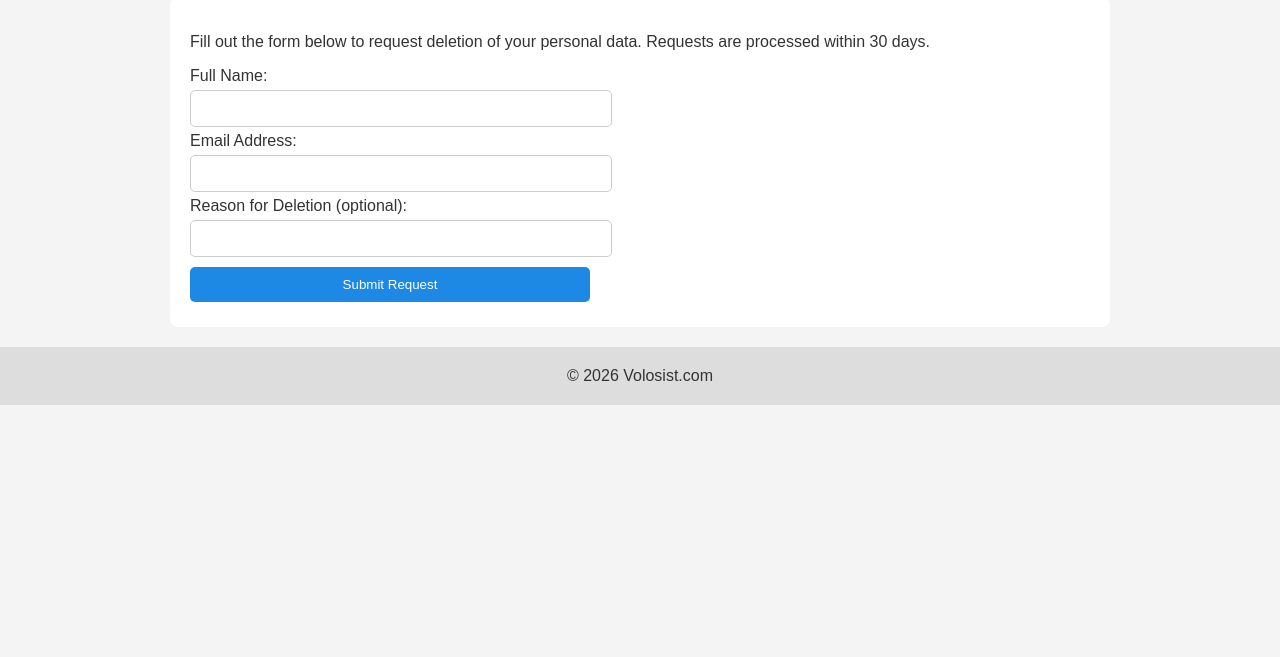
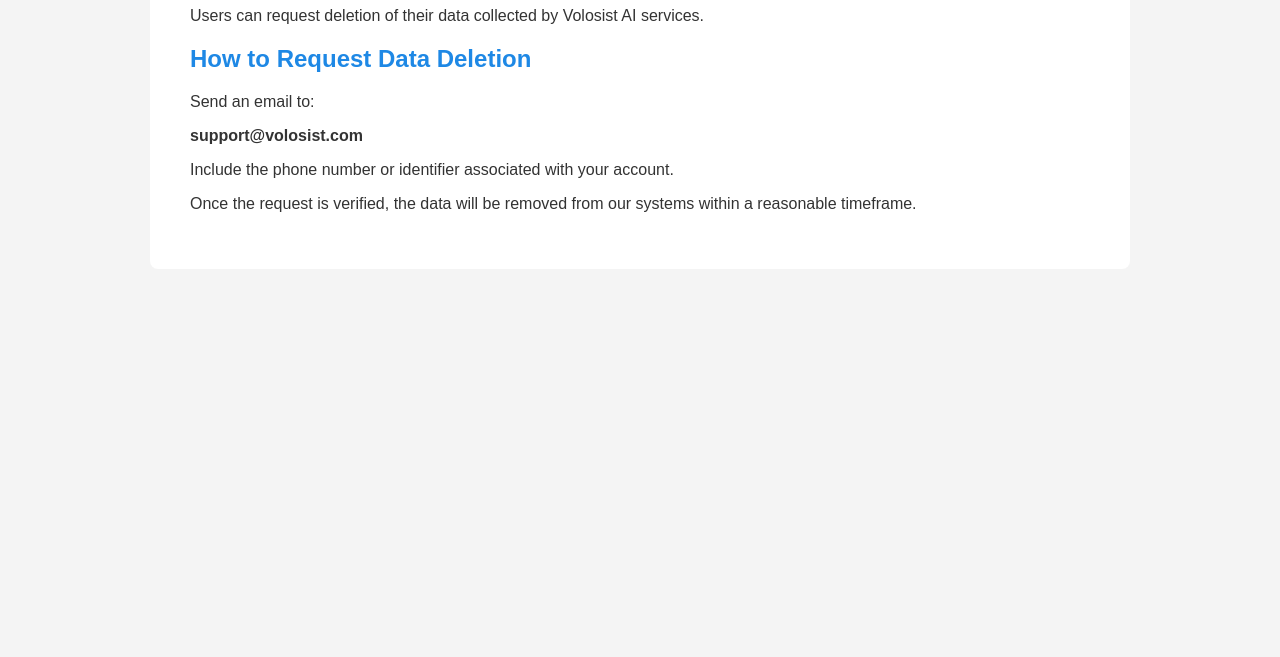
Before and after one commit to volodev-max/policy, a plain HTML site: page data-deletion.html in a window 1280 px wide. Shown: the part 143-800 px from the top of the page. Drawn offline with Linux system fonts and the light colour scheme.

Commit message:
Update data-deletion.html

```diff
--- a/data-deletion.html
+++ b/data-deletion.html
@@ -1,50 +1,46 @@
 <!DOCTYPE html>
-<html lang="en">
+<html>
 <head>
 <meta charset="UTF-8">
-<meta name="viewport" content="width=device-width, initial-scale=1.0">
-<title>Data Deletion - Volosist.com</title>
+<title>User Data Deletion - Volosist AI</title>
+
 <style>
-  body { font-family: Arial; margin:0; padding:0; background:#f4f4f4; color:#333; }
-  header { background:#1e88e5; color:white; padding:20px; text-align:center; }
-  main { max-width:900px; margin:20px auto; padding:20px; background:white; border-radius:8px; }
-  h2 { color:#1e88e5; margin-top:20px; }
-  form input, form button {
-    width:100%; max-width:400px; padding:10px; margin:5px 0; border-radius:5px; border:1px solid #ccc;
-  }
-  form button {
-    background:#1e88e5; color:white; border:none; cursor:pointer;
-  }
-  form button:hover { background:#1565c0; }
-  footer { background:#ddd; text-align:center; padding:20px; margin-top:20px; }
+body{font-family:Arial;margin:0;background:#f4f4f4;color:#333;}
+main{max-width:900px;margin:auto;background:white;padding:40px;margin-top:30px;border-radius:8px;}
+h1,h2{color:#1e88e5;}
 </style>
 </head>
+
 <body>
 
-<header>
-  <h1>User Data Deletion</h1>
-</header>
+<main>
 
-<main>
-  <p>Fill out the form below to request deletion of your personal data. Requests are processed within 30 days.</p>
+<h1>User Data Deletion Instructions</h1>
 
-  <form action="mailto:support@volosist.com" method="post" enctype="text/plain">
-    <label for="name">Full Name:</label><br>
-    <input type="text" id="name" name="name" required><br>
+<p>
+Users can request deletion of their data collected by Volosist AI services.
+</p>
 
-    <label for="email">Email Address:</label><br>
-    <input type="email" id="email" name="email" required><br>
+<h2>How to Request Data Deletion</h2>
 
-    <label for="reason">Reason for Deletion (optional):</label><br>
-    <input type="text" id="reason" name="reason"><br>
+<p>
+Send an email to:
+</p>
 
-    <button type="submit">Submit Request</button>
-  </form>
+<p>
+<strong>support@volosist.com</strong>
+</p>
+
+<p>
+Include the phone number or identifier associated with your account.
+</p>
+
+<p>
+Once the request is verified, the data will be removed from our systems
+within a reasonable timeframe.
+</p>
+
 </main>
-
-<footer>
-  &copy; 2026 Volosist.com
-</footer>
 
 </body>
 </html>
```
